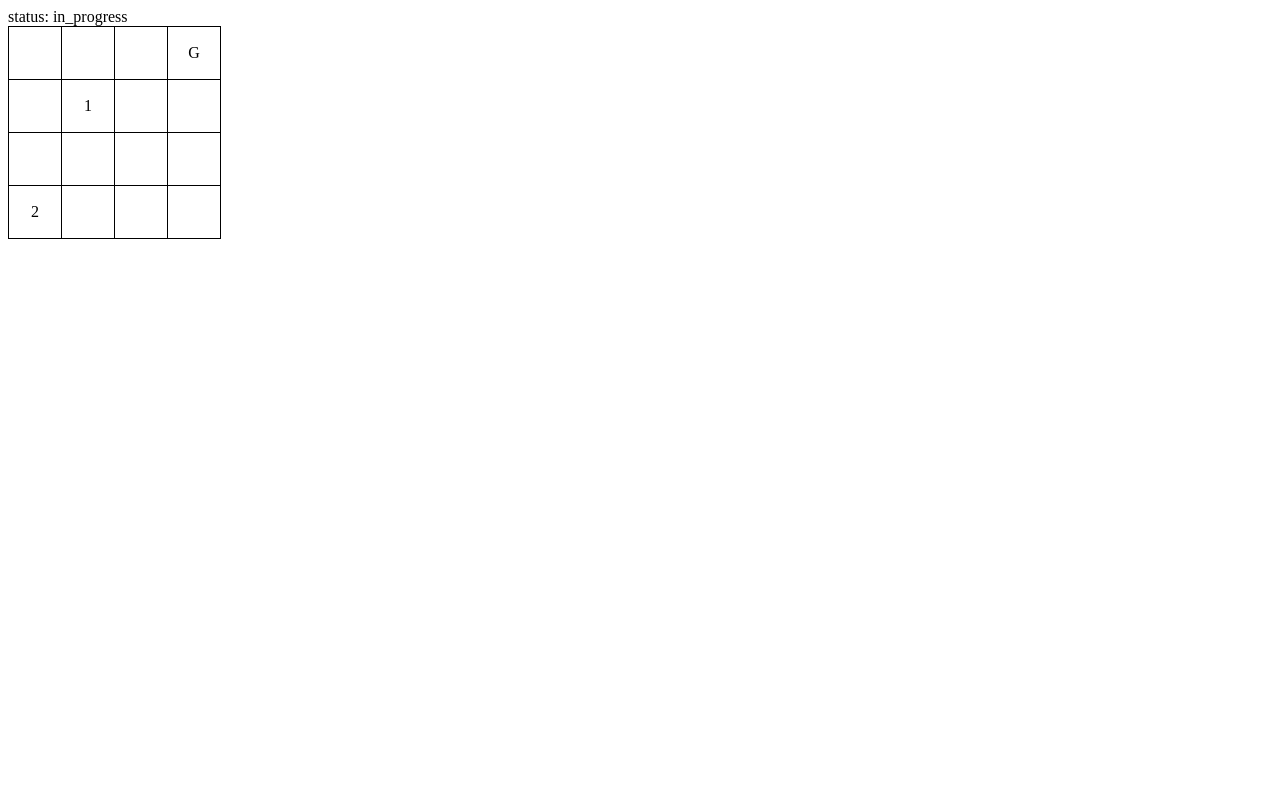
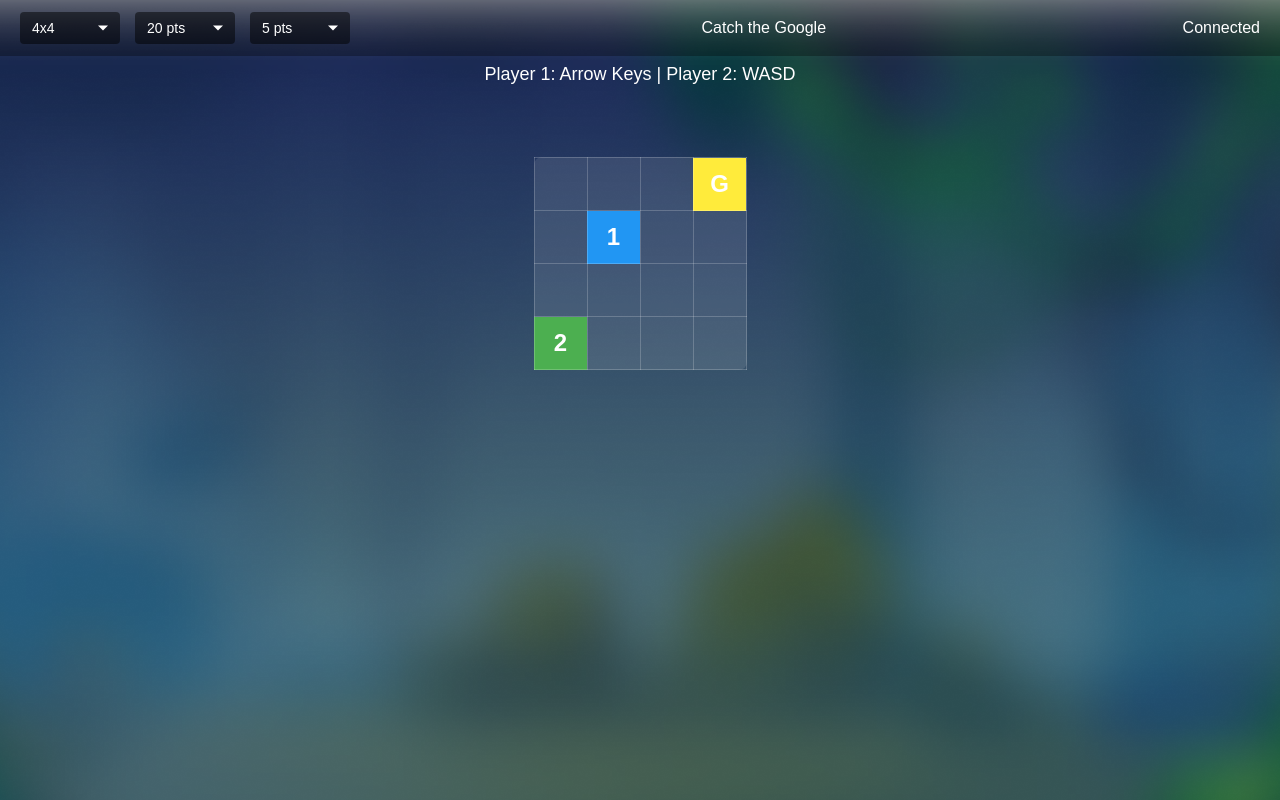
Before and after one commit to Innuska23/-atch-the-Google, a website with bundled scripts: page ui/index.html in a window 1280 px wide. Both pictures are taken after a click on the button "Start Game". Built offline with nearby package versions, Linux system fonts and the light colour scheme.

Commit message:
added first step UI

```diff
--- a/js/core/game.js
+++ b/js/core/game.js
@@ -1,8 +1,7 @@
-import { GameStatuses } from "../../GAME_STATUSES.js";
-import { MoveDirection } from "../../MOVE_DIRECTIONS.js";
+import { GameStatuses } from "../constanst/GAME_STATUSES.js";
+import { MoveDirection } from "../constanst/MOVE_DIRECTIONS.js";
 import { SamuraiNumberUtility } from "../../samurai-number-utility.js";
 
-// Value Objects
 class Position {
   #x;
   #y;
@@ -17,10 +16,6 @@ class Position {
   }
   get y() {
     return this.#y;
-  }
-
-  equals(other) {
-    return this.#x === other.x && this.#y === other.y;
   }
 
   static equals(pos1, pos2) {
@@ -81,7 +76,6 @@ class GoogleSettings {
   }
 }
 
-// Entities
 class Player {
   #id;
   #position;
@@ -117,7 +111,6 @@ class Google {
   }
 }
 
-// Grid Service
 class GridManager {
   #settings;
   #samuraiNumberUtility;
@@ -164,6 +157,7 @@ export class Game {
   #googleJumpInterval = null;
   #winner = null;
   #samuraiNumberUtility;
+  #observers = [];
 
   constructor() {
     this.#samuraiNumberUtility = new SamuraiNumberUtility();
@@ -177,8 +171,6 @@ export class Game {
     );
     this.#createUnits();
   }
-
-  #observers = [];
 
   subscribe(observer) {
     this.#observers.push(observer);
@@ -242,7 +234,7 @@ export class Game {
 
     player.position = newPosition;
     this.#notify();
-}
+  }
 
   start() {
     this.#status = GameStatuses.IN_PROGRESS;
@@ -292,6 +284,13 @@ export class Game {
     return this.#player2.position;
   }
 
+  get gridSize() {
+    return {
+      rowsCount: this.#settings.grid.rowsCount,
+      columnsCount: this.#settings.grid.columnsCount,
+    };
+  }
+
   set gridSize(value) {
     this.#settings.grid = new GridSettings(
       value.columnsCount,
@@ -305,13 +304,6 @@ export class Game {
     this.#notify();
   }
 
-  get gridSize() {
-    return {
-      rowsCount: this.#settings.grid.rowsCount,
-      columnsCount: this.#settings.grid.columnsCount,
-    };
-  }
-
   set googleJumpInterval(value) {
     this.#settings.google = new GoogleSettings(value);
   }
--- a/ui/controller.js
+++ b/ui/controller.js
@@ -1,16 +1,13 @@
 export class Controller {
   #view;
   #model;
+
   constructor(view, game) {
     this.#view = view;
     this.#model = game;
 
     this.#model.subscribe(() => {
       this.#render();
-    });
-
-    this.#model.subscribe(() => {
-      console.log("STATE OF GAME CHANGE");
     });
 
     this.#view.onplayermove = (playerNumber, direction) => {
@@ -21,9 +18,11 @@ export class Controller {
       this.#model.start();
     };
   }
+
   init() {
     this.#render();
   }
+
   #render() {
     const dto = {
       status: this.#model.status,
@@ -31,6 +30,7 @@ export class Controller {
       googlePosition: this.#model.googlePosition,
       player1Position: this.#model.player1Position,
       player2Position: this.#model.player2Position,
+      winner: this.#model.winner,
     };
     this.#view.render(dto);
   }
--- /dev/null
+++ b/ui/styles.css
@@ -0,0 +1,178 @@
+body {
+  margin: 0;
+  padding: 0;
+  min-height: 100vh;
+  background-image: url("./images/background.png");
+  font-family: Arial, sans-serif;
+  color: white;
+  display: flex;
+  flex-direction: column;
+}
+
+.header {
+  background: rgba(0, 0, 0, 0.3);
+  padding: 12px 20px;
+  display: flex;
+  justify-content: space-between;
+  align-items: center;
+}
+
+.header-left,
+.header-center,
+.header-right {
+  display: flex;
+  align-items: center;
+  gap: 15px;
+}
+
+.header-select {
+  background: rgba(0, 0, 0, 0.5);
+  border: none;
+  color: white;
+  padding: 8px 12px;
+  padding-right: 30px;
+  border-radius: 4px;
+  font-size: 14px;
+  cursor: pointer;
+  appearance: none;
+  -webkit-appearance: none;
+  min-width: 100px;
+}
+
+.header-select-wrapper {
+  position: relative;
+}
+
+.header-select-wrapper::after {
+  content: "";
+  position: absolute;
+  right: 12px;
+  top: 50%;
+  transform: translateY(-50%);
+  width: 0;
+  height: 0;
+  border-left: 5px solid transparent;
+  border-right: 5px solid transparent;
+  border-top: 5px solid white;
+  pointer-events: none;
+}
+
+.header-select option {
+  background-color: #1a237e;
+  color: white;
+  padding: 8px;
+}
+
+.status-dot {
+  width: 8px;
+  height: 8px;
+  background: #4caf50;
+  border-radius: 50%;
+  margin-right: 5px;
+}
+
+.main-content {
+  flex: 1;
+  display: flex;
+  justify-content: center;
+  align-items: center;
+  padding: 20px;
+}
+
+.container {
+  display: flex;
+  flex-direction: column;
+  align-items: center;
+  justify-content: center;
+  margin: 0 auto;
+  gap: 2rem;
+  max-width: 800px;
+  width: 100%;
+}
+
+.btn {
+  border: 2px solid #75f94c;
+  border-radius: 10px 2px;
+  padding: 12px 36px;
+  width: 218px;
+  height: 48px;
+  box-shadow: 0 -4px 10px 2px rgba(88, 191, 57, 0.25),
+    0 4px 10px 2px rgba(88, 191, 57, 0.25);
+  background: #58bf39;
+  cursor: pointer;
+  color: #fff;
+  font-weight: 500;
+  font-size: 24px;
+  transition: all 0.3s ease;
+}
+
+.btn:hover {
+  background: #4ca832;
+  box-shadow: 0 -6px 12px 3px rgba(88, 191, 57, 0.3),
+    0 6px 12px 3px rgba(88, 191, 57, 0.3);
+}
+
+.container h3 {
+  font-size: 28px;
+  margin-bottom: 1rem;
+  text-align: center;
+}
+
+.container p {
+  font-size: 18px;
+  margin: 0.5rem 0;
+  text-align: center;
+}
+
+table {
+  background: rgba(255, 255, 255, 0.1);
+  border-radius: 8px;
+  padding: 1rem;
+  margin-top: 1rem;
+}
+
+td {
+  border: 1px solid rgba(255, 255, 255, 0.2) !important;
+  width: 50px;
+  height: 50px;
+  text-align: center;
+  font-size: 24px;
+  font-weight: bold;
+  transition: background-color 0.3s ease;
+}
+
+.container > div {
+  font-size: 24px;
+  text-align: center;
+  margin-bottom: 1rem;
+}
+
+.container button:not(.btn) {
+  background: rgba(255, 255, 255, 0.2);
+  border: 1px solid rgba(255, 255, 255, 0.3);
+  border-radius: 6px;
+  color: white;
+  padding: 8px 16px;
+  font-size: 18px;
+  cursor: pointer;
+  transition: all 0.3s ease;
+}
+
+.container button:not(.btn):hover {
+  background: rgba(255, 255, 255, 0.3);
+}
+
+/* td:has(content: "G") {
+    background-color: #ffeb3b !important;
+    color: #000;
+  }
+
+  td:has(content: "1") {
+    background-color: #2196f3 !important;
+    color: white;
+  }
+
+  td:has(content: "2") {
+    background-color: #4caf50 !important;
+    color: white;
+  } */
--- a/ui/view.js
+++ b/ui/view.js
@@ -1,5 +1,5 @@
-import { GameStatuses } from "../GAME_STATUSES.js";
-import { MoveDirection } from "../MOVE_DIRECTIONS.js";
+import { GameStatuses } from "../js/constanst/GAME_STATUSES.js";
+import { MoveDirection } from "../js/constanst/MOVE_DIRECTIONS.js";
 
 export class View {
   onstart = null;
@@ -12,11 +12,78 @@ export class View {
       this.onplayermove?.(playerNumber, direction),
   });
 
+  constructor() {
+    const header = document.createElement("div");
+    header.classList.add("header");
+
+    const headerLeft = document.createElement("div");
+    headerLeft.classList.add("header-left");
+
+    const gridWrapper = document.createElement("div");
+    gridWrapper.classList.add("header-select-wrapper");
+    const gridSelect = document.createElement("select");
+    gridSelect.classList.add("header-select");
+    ["4x4", "5x5", "6x6", "7x7", "8x8"].forEach((size) => {
+      const option = document.createElement("option");
+      option.value = size;
+      option.textContent = size;
+      gridSelect.appendChild(option);
+    });
+    gridWrapper.appendChild(gridSelect);
+
+    const pointsWrapper = document.createElement("div");
+    pointsWrapper.classList.add("header-select-wrapper");
+    const pointsSelect = document.createElement("select");
+    pointsSelect.classList.add("header-select");
+    ["20 pts", "30 pts", "40 pts", "50 pts", "60 pts"].forEach((points) => {
+      const option = document.createElement("option");
+      option.value = points;
+      option.textContent = points;
+      pointsSelect.appendChild(option);
+    });
+    pointsWrapper.appendChild(pointsSelect);
+
+    const losePointsWrapper = document.createElement("div");
+    losePointsWrapper.classList.add("header-select-wrapper");
+    const losePointsSelect = document.createElement("select");
+    losePointsSelect.classList.add("header-select");
+    ["5 pts", "10 pts", "15 pts", "20 pts", "25 pts"].forEach((points) => {
+      const option = document.createElement("option");
+      option.value = points;
+      option.textContent = points;
+      losePointsSelect.appendChild(option);
+    });
+    losePointsWrapper.appendChild(losePointsSelect);
+
+    headerLeft.append(gridWrapper, pointsWrapper, losePointsWrapper);
+
+    const headerCenter = document.createElement("div");
+    headerCenter.classList.add("header-center");
+    headerCenter.innerHTML = `
+        <div class="header-item">Catch the Google</div>
+    `;
+
+    const headerRight = document.createElement("div");
+    headerRight.classList.add("header-right");
+    headerRight.innerHTML = `
+        <div class="header-item">
+            <span class="status-dot"></span>
+            <span>Connected</span>
+        </div>
+    `;
+
+    header.append(headerLeft, headerCenter, headerRight);
+    document.body.prepend(header);
+
+    const mainContent = document.createElement("div");
+    mainContent.classList.add("main-content");
+    mainContent.id = "root";
+    document.body.append(mainContent);
+  }
+
   render(dto) {
     const rootElement = document.getElementById("root");
     rootElement.innerHTML = "";
-
-    rootElement.append("status: " + dto.status);
 
     if (dto.status === GameStatuses.PENDING) {
       this.#gridComponent.destroy();
@@ -27,6 +94,19 @@ export class View {
       rootElement.append(gridElement);
     } else if (dto.status === GameStatuses.COMPLETED) {
       this.#gridComponent.destroy();
+
+      const container = document.createElement("div");
+      container.classList.add("container");
+
+      const status = document.createElement("div");
+      status.textContent = `Winner: Player ${dto.winner}`;
+
+      const restartButton = document.createElement("button");
+      restartButton.textContent = "Restart Game";
+      restartButton.onclick = () => this.onstart?.();
+
+      container.append(status, restartButton);
+      rootElement.append(container);
     }
   }
 }
@@ -39,6 +119,15 @@ class SettingComponent {
   render(dto) {
     const container = document.createElement("div");
     container.classList.add("container");
+
+    const instructions = document.createElement("div");
+    instructions.innerHTML = `
+      <h3>Instructions:</h3>
+      <p>Player 1: Use Arrow Keys (↑←↓→)</p>
+      <p>Player 2: Use WASD Keys</p>
+      <p>Try to catch Google (G) before the other player!</p>
+    `;
+    container.append(instructions);
 
     const button = document.createElement("button");
     button.classList.add("btn");
@@ -54,6 +143,11 @@ class SettingComponent {
 
 class GridComponent {
   #props;
+  #pressedKeys = new Set();
+  #moveInterval = null;
+  #handleKeyDown;
+  #handleKeyUp;
+
   #keyMap = {
     ArrowUp: [1, MoveDirection.UP],
     ArrowDown: [1, MoveDirection.DOWN],
@@ -65,26 +159,59 @@ class GridComponent {
     KeyD: [2, MoveDirection.RIGHT],
   };
 
-  #handleKeyUp = null;
-
   constructor(props) {
     this.#props = props;
-    this.#handleKeyUp = (e) => {
-      const move = this.#keyMap[e.code];
-      if (move) {
-        console.log("Key pressed:", e.code, "Move:", move);
-        this.#props.onplayermove?.(move[0], move[1]);
+
+    this.#handleKeyDown = (e) => {
+      if (this.#keyMap[e.code]) {
+        e.preventDefault();
+        this.#pressedKeys.add(e.code);
+        const [playerNumber, direction] = this.#keyMap[e.code];
+        this.#props.onplayermove?.(playerNumber, direction);
       }
     };
 
+    this.#handleKeyUp = (e) => {
+      if (this.#keyMap[e.code]) {
+        e.preventDefault();
+        this.#pressedKeys.delete(e.code);
+      }
+    };
+
+    document.addEventListener("keydown", this.#handleKeyDown);
     document.addEventListener("keyup", this.#handleKeyUp);
+
+    this.#moveInterval = setInterval(() => {
+      this.#processKeys();
+    }, 150);
+  }
+
+  #processKeys() {
+    this.#pressedKeys.forEach((keyCode) => {
+      const [playerNumber, direction] = this.#keyMap[keyCode];
+      this.#props.onplayermove?.(playerNumber, direction);
+    });
   }
 
   destroy() {
-    document.removeEventListener("keyup", this.#handleKeyUp);
+    //document.removeEventListener("keydown", this.#handleKeyDown);
+    //document.removeEventListener("keyup", this.#handleKeyUp);
+    if (this.#moveInterval) {
+      clearInterval(this.#moveInterval);
+    }
+    this.#pressedKeys.clear();
   }
 
   render(dto) {
+    const container = document.createElement("div");
+    container.classList.add("container");
+
+    const controls = document.createElement("div");
+    controls.innerHTML = `
+      <p>Player 1: Arrow Keys | Player 2: WASD</p>
+    `;
+    container.append(controls);
+
     const table = document.createElement("table");
     table.style.borderCollapse = "collapse";
 
@@ -102,12 +229,13 @@ class GridComponent {
 
         if (this.#positionsEqual(currentPosition, dto.googlePosition)) {
           td.textContent = "G";
+          td.style.backgroundColor = "#ffeb3b";
         } else if (this.#positionsEqual(currentPosition, dto.player1Position)) {
           td.textContent = "1";
+          td.style.backgroundColor = "#2196f3";
         } else if (this.#positionsEqual(currentPosition, dto.player2Position)) {
           td.textContent = "2";
-        } else {
-          td.textContent = "";
+          td.style.backgroundColor = "#4caf50";
         }
 
         tr.append(td);
@@ -115,7 +243,8 @@ class GridComponent {
       table.append(tr);
     }
 
-    return table;
+    container.append(table);
+    return container;
   }
 
   #positionsEqual(pos1, pos2) {
```
Also changed, not shown: ui/index.html (+1 -0 lines), js/constanst/GAME_STATUSES.js (renamed from GAME_STATUSES.js), js/constanst/MOVE_DIRECTIONS.js (renamed from MOVE_DIRECTIONS.js), ui/images/background.png (added).
